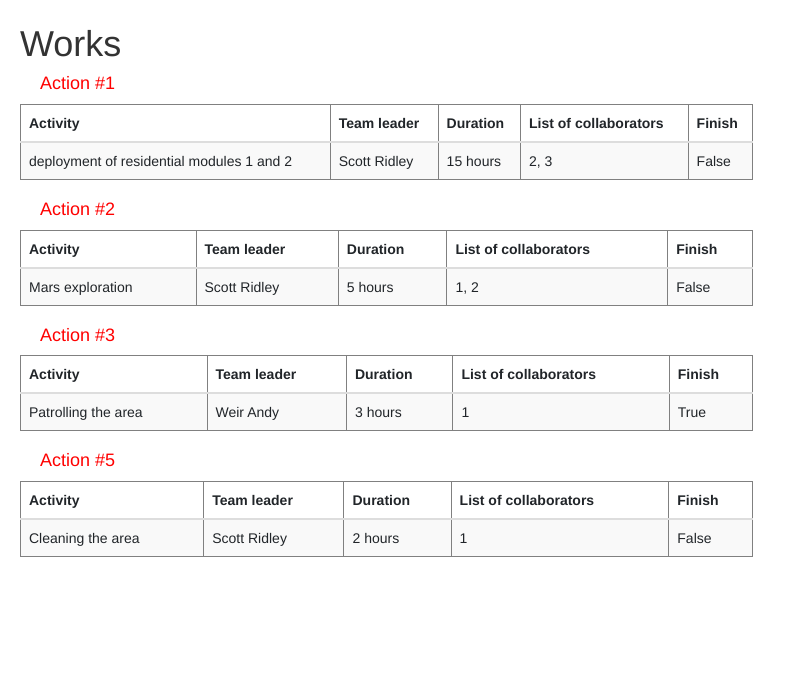
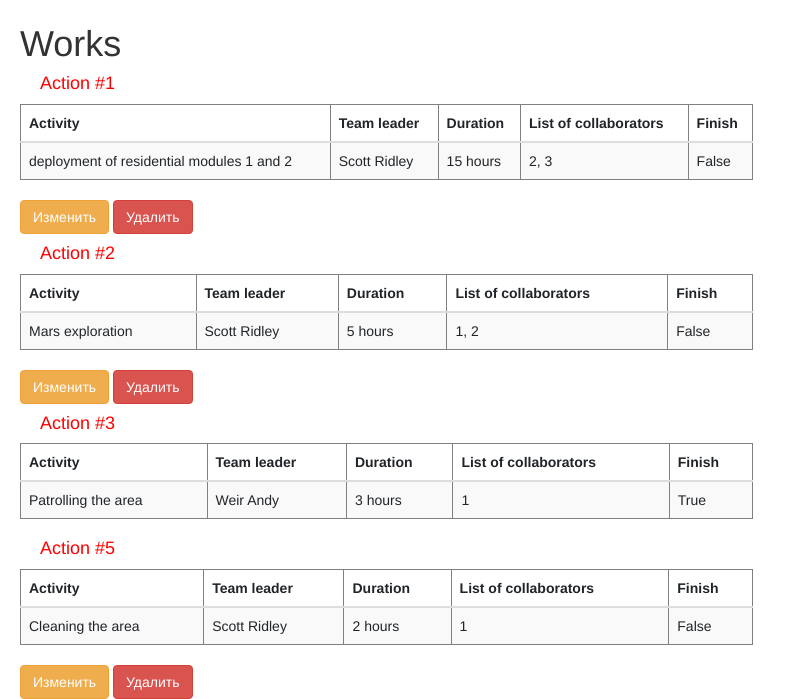
Before and after one commit to Annapurple/Flask_Work, a Flask app: page / in a window 1280 px wide. Shown: the part 177-876 px from the top of the page, without its empty margins (0-796 px from the left). Before the commit the page ends 734 px from the top, so only its background shows below. Run offline with Flask 3, Linux system fonts and the light colour scheme; a user stored in the database is signed in; data comes from the database, SQL or seed files in the repository; some libraries are stand-ins or nearby versions.

Commit message:
buttons added

```diff
--- a/flask-sqlalchemy-Mars/templates/main_page.html
+++ b/flask-sqlalchemy-Mars/templates/main_page.html
@@ -24,5 +24,15 @@
     </tr>
     </tbody>
 </table>
+    {% if current_user.is_authenticated and current_user == i.user %}
+    <div>
+        <a href="/job/{{ i.id }}" class="btn btn-warning">
+            Изменить
+        </a>
+        <a href="/delete/{{ i.id }}" class="btn btn-danger">
+            Удалить
+        </a>
+    </div>
+{% endif %}
 {% endfor %}
 {% endblock %}
```
